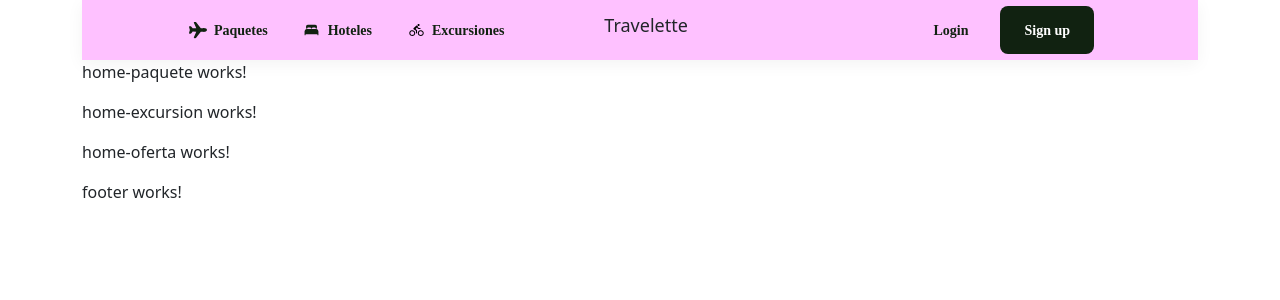
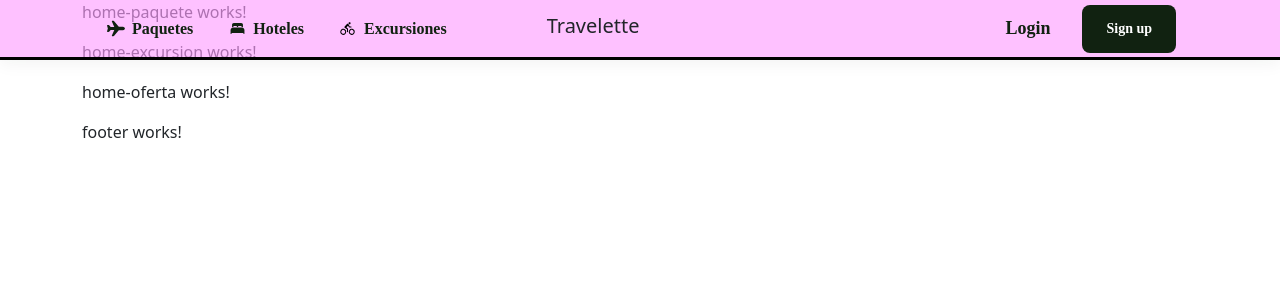
Before and after one commit to Daniman30/Travelette, an Angular app: page / in a window 1280 px wide. Shown: the top 300 px of the page. Built offline with nearby package versions, Linux system fonts and the light colour scheme.

Commit message:
header mas bonito

```diff
--- a/src/app/header/header.component.css
+++ b/src/app/header/header.component.css
@@ -7,6 +7,10 @@
   justify-content: space-between;
   align-items: center;
   display: flex;
+  position:fixed;
+  left: 0;
+  right: 0;
+  border-bottom: 0.2rem solid black;
 }
 
 .header-main {
@@ -46,7 +50,7 @@
 
 .package-text {
   color: #112211;
-  font-size: 14px;
+  font-size: 16px;
   font-family: Montserrat;
   font-weight: 600;
   word-wrap: break-word;
@@ -75,7 +79,7 @@
 
 .hotel-text {
   color: #112211;
-  font-size: 14px;
+  font-size: 16px;
   font-family: Montserrat;
   font-weight: 600;
   word-wrap: break-word;
@@ -104,7 +108,7 @@
 
 .excursion-text {
   color: #112211;
-  font-size: 14px;
+  font-size: 16px;
   font-family: Montserrat;
   font-weight: 600;
   word-wrap: break-word;
@@ -123,7 +127,7 @@
   top: 0px;
   position: absolute;
   text-align: left;
-  font-size:large;
+  font-size:20px;
 }
 
 .header-btns {
@@ -135,7 +139,7 @@
 
 .login-btn {
   color: #112211;
-  font-size: 14px;
+  font-size: 18px;
   font-family: Montserrat;
   font-weight: 600;
   word-wrap: break-word;
```
